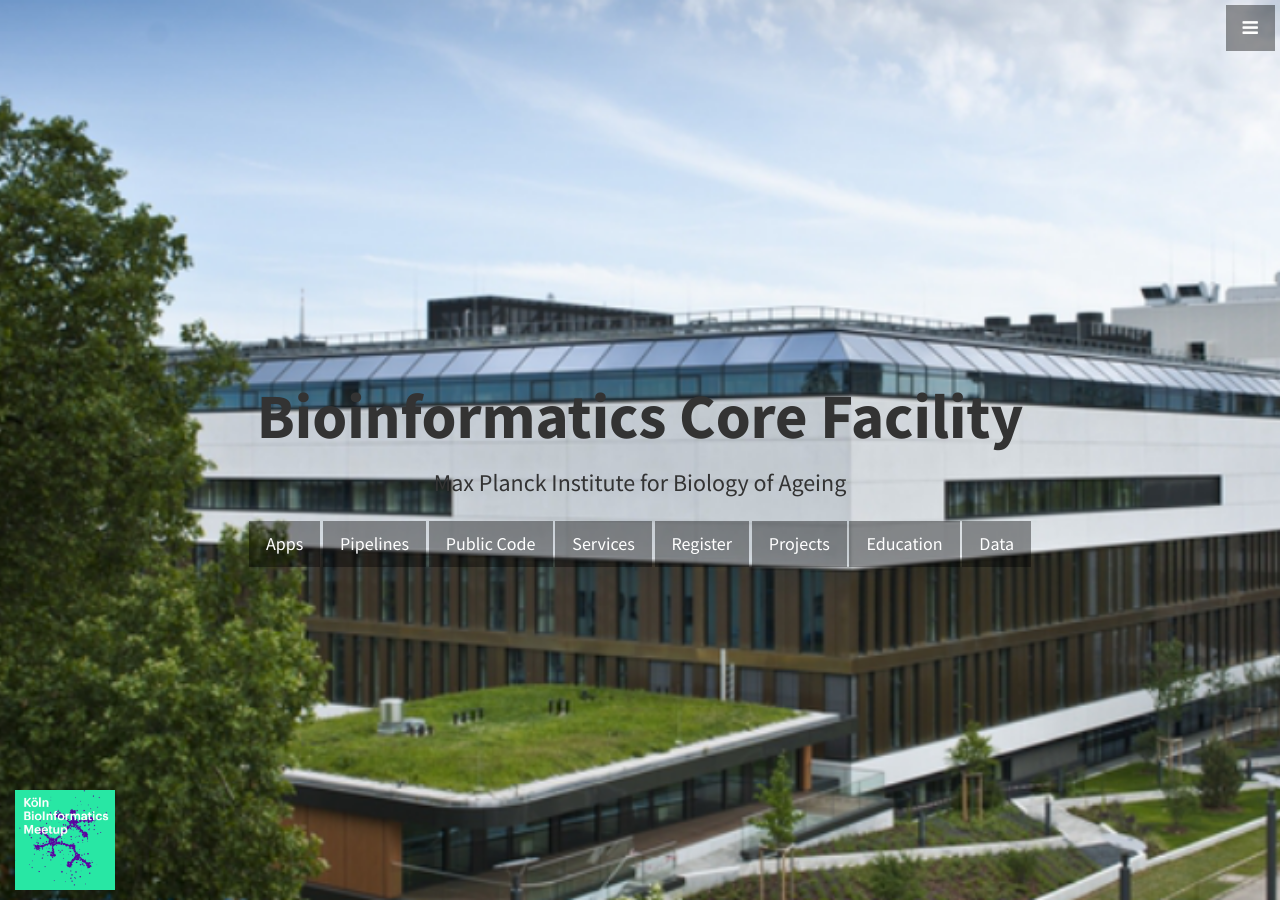
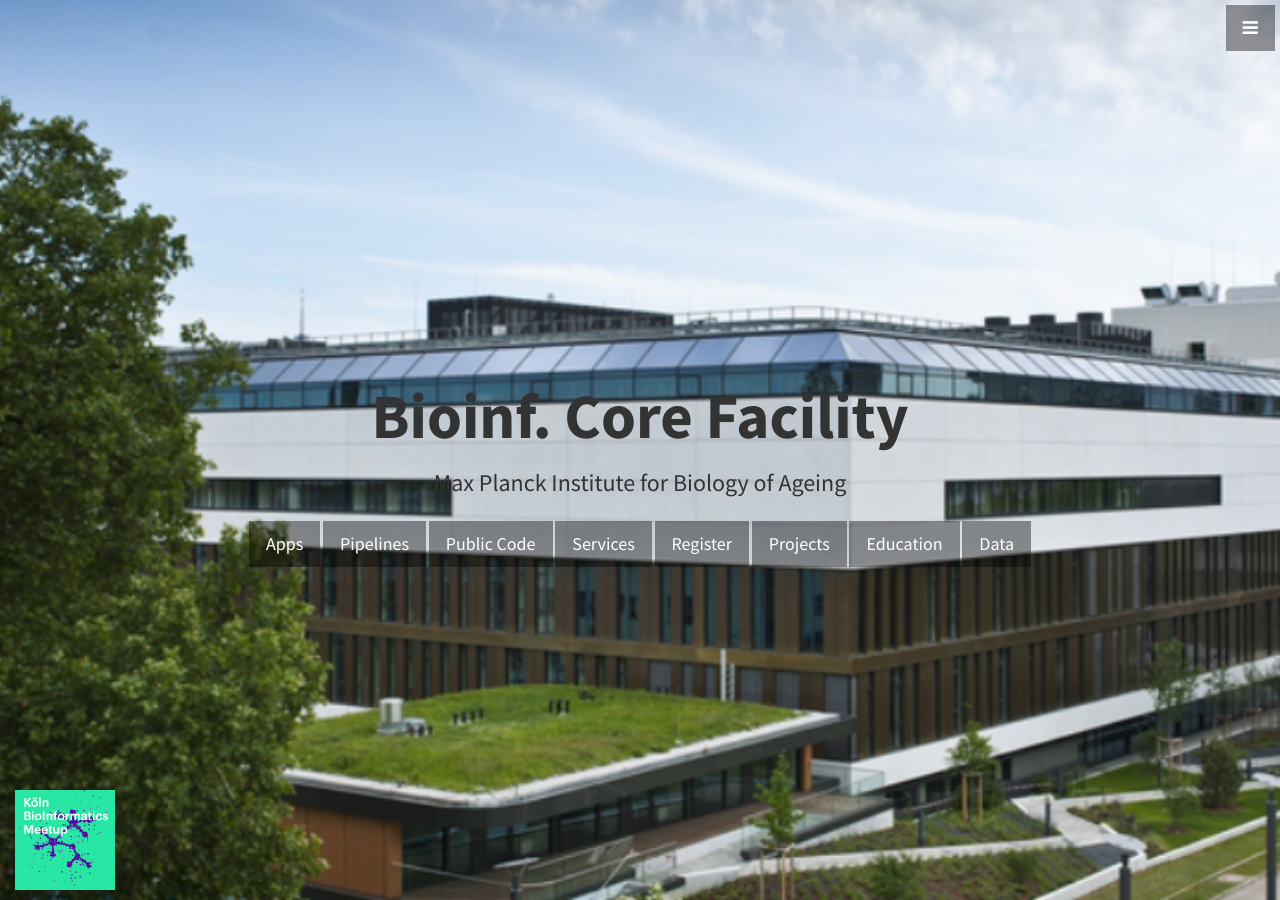
Before and after one commit to mpg-age-bioinformatics/mpg-age-bioinformatics.github.io, a Jekyll site: the page built from index.html, in a window 1280 px wide and 900 px high. Built offline with Jekyll 4.4.1, drawn with Linux system fonts in a browser that asks for light colours.

Commit message:
test smaller title on mobile

```diff
--- a/_includes/header.html
+++ b/_includes/header.html
@@ -9,7 +9,7 @@
 
 <header id="top" class="header">
 <div class="text-vertical-center", style="position:relative;">
-    <h1 style="margin-top:60px;">Bioinformatics Core Facility</h1>
+    <h1 style="margin-top:60px;">Bioinf. Core Facility</h1>
     <h3 style="margin-top:20px;margin-bottom:20px;">Max Planck Institute for Biology of Ageing</h3>
     <p class="big">
     <a href="https://flaski.age.mpg.de" class="btn btn-dark btn-lg">Apps</a>
```
